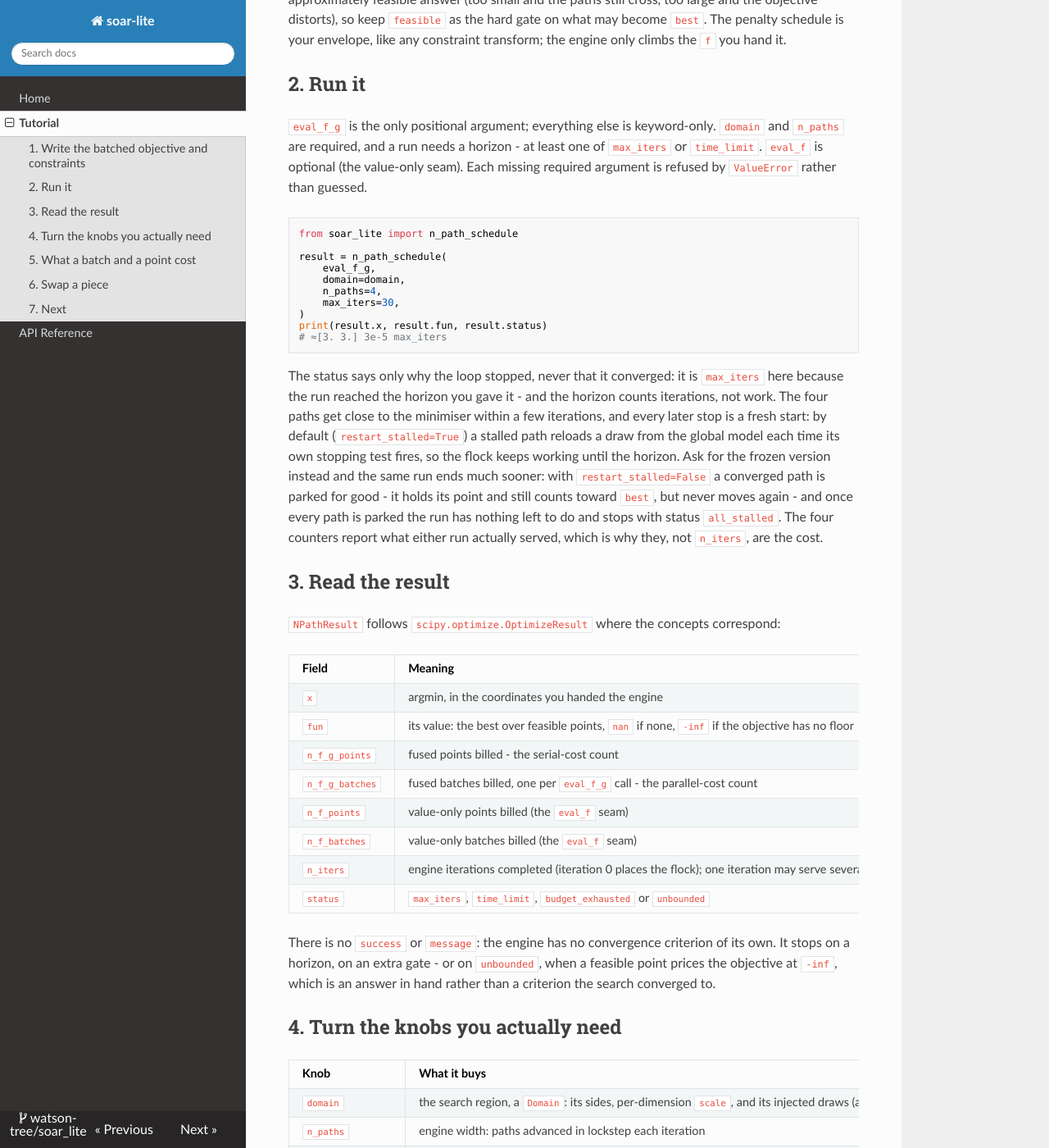
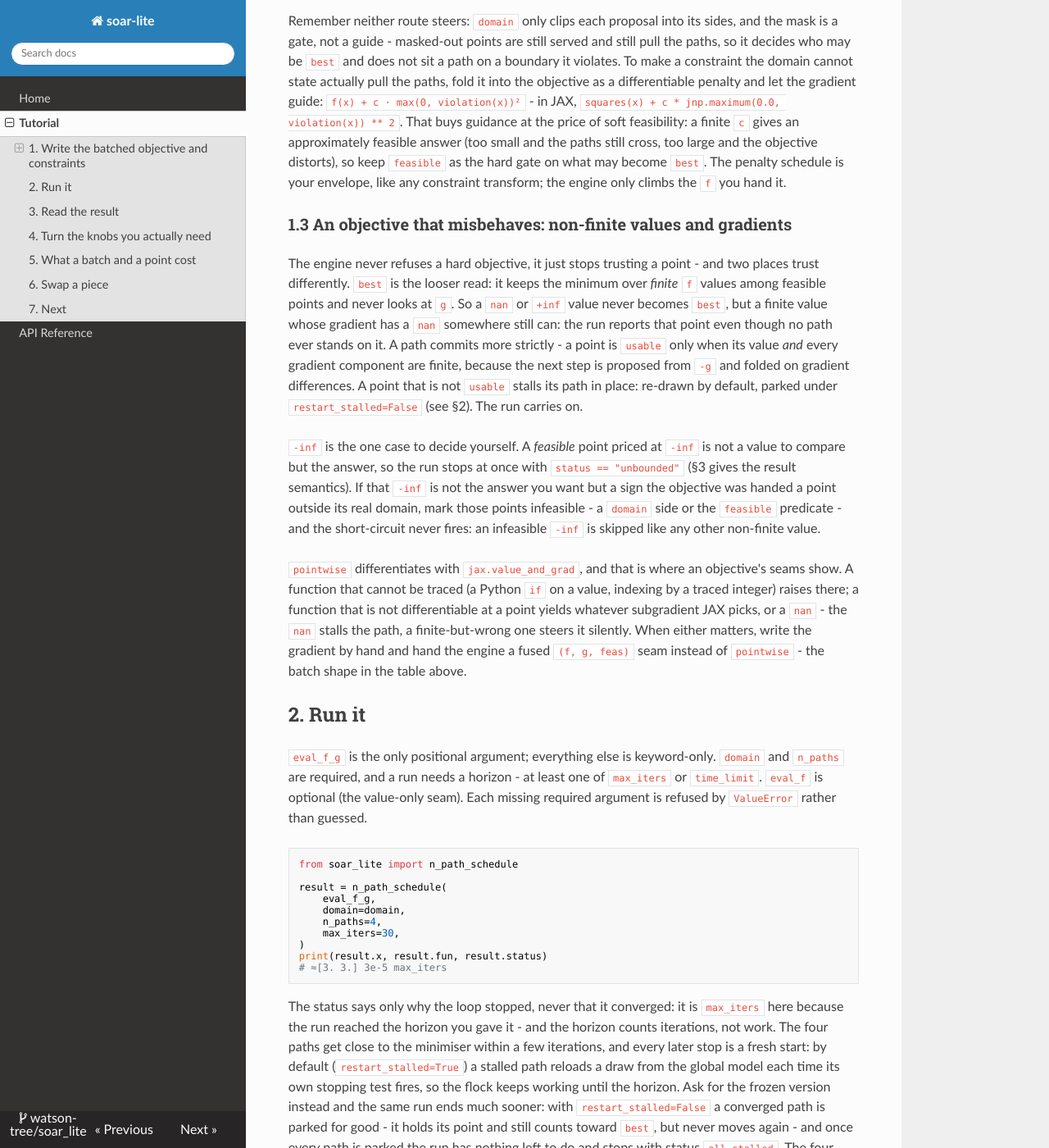
Before and after one commit to watson-tree/soar_lite, an MkDocs documentation site: the page built from docs/tutorial/getting-started.md, in a window 1280 px wide and 1400 px high, scrolled down 1525 px. Shown: the whole window at 82% size. Built offline with MkDocs 1.6.1, drawn with Linux system fonts in a browser that asks for light colours; nearby versions of some CDN libraries; some of the changed text lies outside the part shown.

Commit message:
docs(tutorial): split section 1 into objective, constraints and bad objectives

````diff
--- a/docs/tutorial/getting-started.md
+++ b/docs/tutorial/getting-started.md
@@ -17,6 +17,29 @@ for you.
 | output 2 | `(M, d)` | gradients `∂f/∂x` |
 | output 3 | `(M,)` or `None` | feasibility mask: 0/1 (or booleans); `None` means all feasible |
 
+### 1.1 The objective
+
+```python
+import jax.numpy as jnp
+from soar_lite import pointwise
+
+
+def squares(x):  # one point (d,) in, one scalar out
+    return jnp.sum((x - 3.0) ** 2)
+
+
+eval_f_g, eval_f = pointwise(squares)
+```
+
+`pointwise` `vmap`s `jax.value_and_grad` for the fused seam and the plain
+forward pass for the optional one, so the only function you write is the
+per-point scalar - hand-writing `∂f/∂x` is fine for a sum of squares and is how
+a sign or a factor slips in anywhere else. The second return is the `eval_f`
+seam of §4: pass it as `eval_f=eval_f` to serve judged trials for their value
+alone.
+
+### 1.2 Constraints
+
 Constraints ride two independent routes, split by kind rather than by taste:
 
 - **The boundary is the domain's job.** `domain` declares the region every
@@ -74,6 +85,35 @@ answer (too small and the paths still cross, too large and the objective
 distorts), so keep `feasible` as the hard gate on what may become `best`. The
 penalty schedule is your envelope, like any constraint transform; the engine
 only climbs the `f` you hand it.
+
+### 1.3 An objective that misbehaves: non-finite values and gradients
+
+The engine never refuses a hard objective, it just stops trusting a point - and
+two places trust differently. `best` is the looser read: it keeps the minimum
+over *finite* `f` values among feasible points and never looks at `g`. So a
+`nan` or `+inf` value never becomes `best`, but a finite value whose gradient
+has a `nan` somewhere still can: the run reports that point even though no path
+ever stands on it. A path commits more strictly - a point is `usable` only when
+its value *and* every gradient component are finite, because the next step is
+proposed from `-g` and folded on gradient differences. A point that is not
+`usable` stalls its path in place: re-drawn by default, parked under
+`restart_stalled=False` (see §2). The run carries on.
+
+`-inf` is the one case to decide yourself. A *feasible* point priced at `-inf`
+is not a value to compare but the answer, so the run stops at once with
+`status == "unbounded"` (§3 gives the result semantics). If that `-inf` is not
+the answer you want but a sign the objective was handed a point outside its real
+domain, mark those points infeasible - a `domain` side or the `feasible`
+predicate - and the short-circuit never fires: an infeasible `-inf` is skipped
+like any other non-finite value.
+
+`pointwise` differentiates with `jax.value_and_grad`, and that is where an
+objective's seams show. A function that cannot be traced (a Python `if` on a
+value, indexing by a traced integer) raises there; a function that is not
+differentiable at a point yields whatever subgradient JAX picks, or a `nan` -
+the `nan` stalls the path, a finite-but-wrong one steers it silently. When
+either matters, write the gradient by hand and hand the engine a fused
+`(f, g, feas)` seam instead of `pointwise` - the batch shape in the table above.
 
 ## 2. Run it
 
````
Also changed, not shown: other parts of docs/tutorial/getting-started.md (+1 -13 lines).
